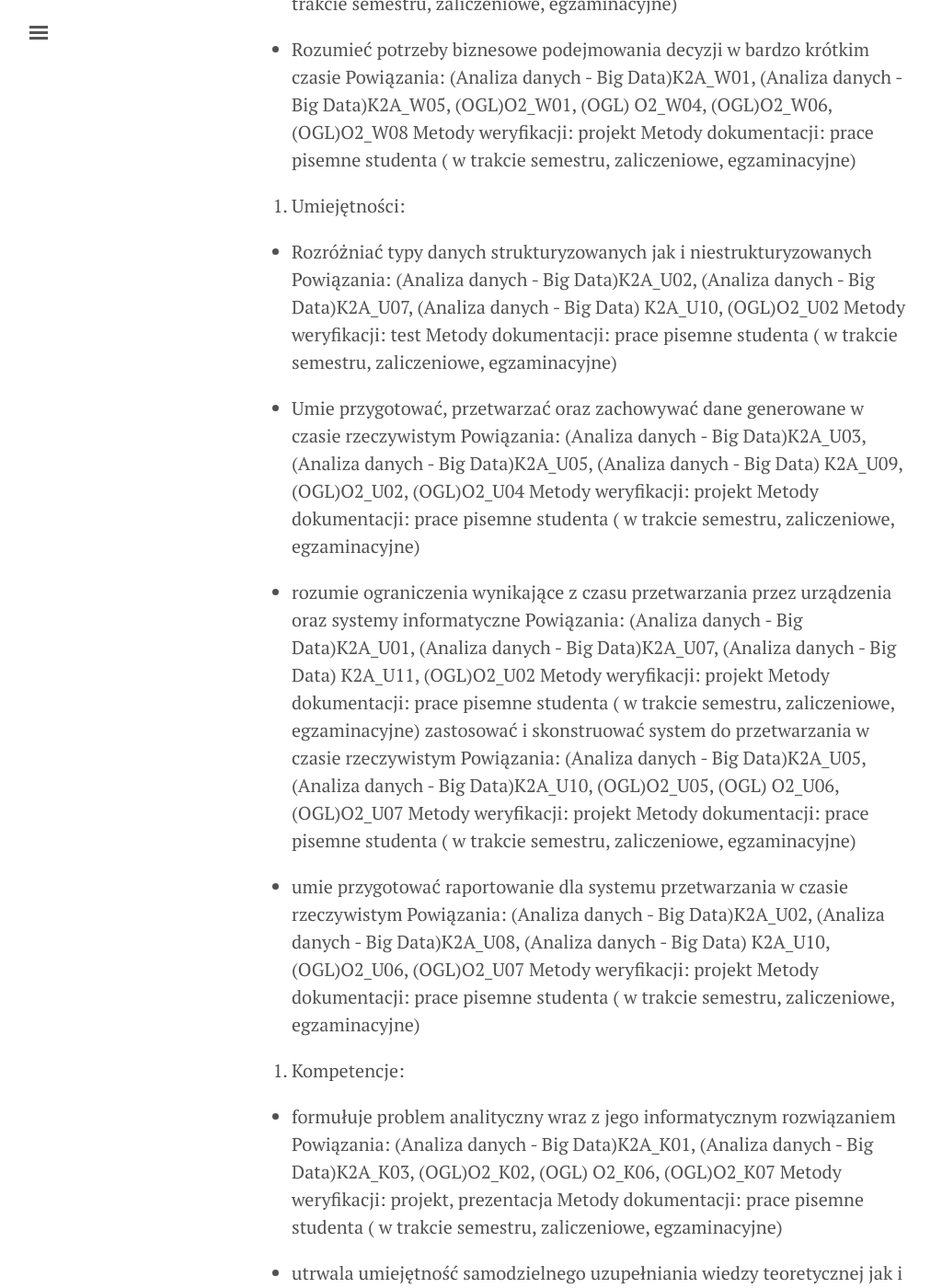
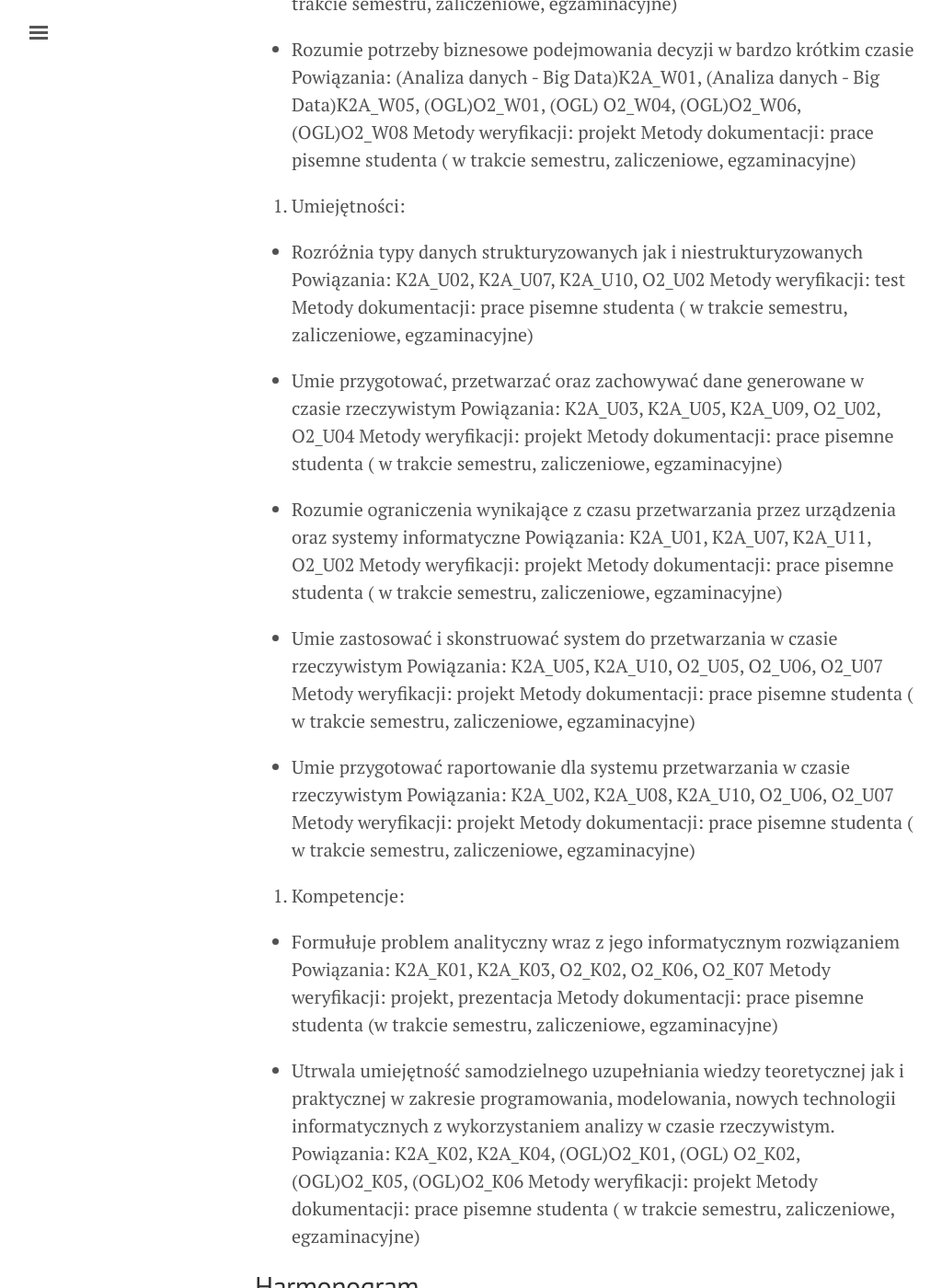
Before and after one commit to sebkaz-teaching/RealTime, a Jekyll site: the page built from syllabus.md, in a window 1280 px wide and 1400 px high, scrolled down 3508 px. Shown: the whole window at 92% size, without its empty margins (3-1027 px from the left). Built offline with Jekyll 4.4.1, drawn with Linux system fonts in a browser that asks for light colours; some of the changed text lies outside the part shown.

Commit message:
listopad 2020

```diff
--- a/syllabus.md
+++ b/syllabus.md
@@ -80,65 +80,53 @@ Powiązania: (Analiza danych - Big Data)K2A_W02, (Analiza danych - Big Data)K2A
 Metody weryfikacji: projekt
 Metody dokumentacji: prace pisemne studenta ( w trakcie semestru, zaliczeniowe, egzaminacyjne)
 
-- Rozumieć potrzeby biznesowe podejmowania decyzji w bardzo krótkim czasie
+- Rozumie potrzeby biznesowe podejmowania decyzji w bardzo krótkim czasie
 Powiązania: (Analiza danych - Big Data)K2A_W01, (Analiza danych - Big Data)K2A_W05, (OGL)O2_W01, (OGL) O2_W04, (OGL)O2_W06, (OGL)O2_W08
 Metody weryfikacji: projekt
 Metody dokumentacji: prace pisemne studenta ( w trakcie semestru, zaliczeniowe, egzaminacyjne)
 
 2. Umiejętności:
 
-- Rozróżniać typy danych strukturyzowanych jak i niestrukturyzowanych
-Powiązania: (Analiza danych - Big Data)K2A_U02, (Analiza danych - Big Data)K2A_U07, (Analiza danych - Big Data) K2A_U10, (OGL)O2_U02
+- Rozróżnia typy danych strukturyzowanych jak i niestrukturyzowanych
+Powiązania: K2A_U02, K2A_U07, K2A_U10, O2_U02
 Metody weryfikacji: test
 Metody dokumentacji: prace pisemne studenta ( w trakcie semestru, zaliczeniowe, egzaminacyjne)
 
 - Umie przygotować, przetwarzać oraz zachowywać dane generowane w czasie rzeczywistym
-Powiązania: (Analiza danych - Big Data)K2A_U03, (Analiza danych - Big Data)K2A_U05, (Analiza danych - Big Data) K2A_U09, (OGL)O2_U02, (OGL)O2_U04
+Powiązania:  K2A_U03, K2A_U05, K2A_U09, O2_U02, O2_U04
 Metody weryfikacji: projekt
 Metody dokumentacji: prace pisemne studenta ( w trakcie semestru, zaliczeniowe, egzaminacyjne)
 
- - rozumie ograniczenia wynikające z czasu przetwarzania przez urządzenia oraz systemy informatyczne
-Powiązania: (Analiza danych - Big Data)K2A_U01, (Analiza danych - Big Data)K2A_U07, (Analiza danych - Big Data) K2A_U11, (OGL)O2_U02
-Metody weryfikacji: projekt
-Metody dokumentacji: prace pisemne studenta ( w trakcie semestru, zaliczeniowe, egzaminacyjne)
-zastosować i skonstruować system do przetwarzania w czasie rzeczywistym
-Powiązania: (Analiza danych - Big Data)K2A_U05, (Analiza danych - Big Data)K2A_U10, (OGL)O2_U05, (OGL) O2_U06, (OGL)O2_U07
+- Rozumie ograniczenia wynikające z czasu przetwarzania przez urządzenia oraz systemy informatyczne
+Powiązania:  K2A_U01, K2A_U07, K2A_U11, O2_U02
 Metody weryfikacji: projekt
 Metody dokumentacji: prace pisemne studenta ( w trakcie semestru, zaliczeniowe, egzaminacyjne)
 
-- umie przygotować raportowanie dla systemu przetwarzania w czasie rzeczywistym
-Powiązania: (Analiza danych - Big Data)K2A_U02, (Analiza danych - Big Data)K2A_U08, (Analiza danych - Big Data) K2A_U10, (OGL)O2_U06, (OGL)O2_U07
+- Umie zastosować i skonstruować system do przetwarzania w czasie rzeczywistym
+Powiązania:  K2A_U05, K2A_U10, O2_U05, O2_U06, O2_U07
+Metody weryfikacji: projekt
+Metody dokumentacji: prace pisemne studenta ( w trakcie semestru, zaliczeniowe, egzaminacyjne)
+
+- Umie przygotować raportowanie dla systemu przetwarzania w czasie rzeczywistym
+Powiązania: K2A_U02, K2A_U08, K2A_U10, O2_U06, O2_U07
 Metody weryfikacji: projekt
 Metody dokumentacji: prace pisemne studenta ( w trakcie semestru, zaliczeniowe, egzaminacyjne)
 
 3. Kompetencje:
 
-- formułuje problem analityczny wraz z jego informatycznym rozwiązaniem
-Powiązania: (Analiza danych - Big Data)K2A_K01, (Analiza danych - Big Data)K2A_K03, (OGL)O2_K02, (OGL) O2_K06, (OGL)O2_K07
+- Formułuje problem analityczny wraz z jego informatycznym rozwiązaniem
+Powiązania: K2A_K01, K2A_K03, O2_K02,  O2_K06, O2_K07
 Metody weryfikacji: projekt, prezentacja
-Metody dokumentacji: prace pisemne studenta ( w trakcie semestru, zaliczeniowe, egzaminacyjne)
+Metody dokumentacji: prace pisemne studenta (w trakcie semestru, zaliczeniowe, egzaminacyjne)
 
-- utrwala umiejętność samodzielnego uzupełniania wiedzy teoretycznej jak i praktycznej w zakresie programowania,
-modelowania, nowych technologii informatycznych z wykorzystaniem analizy w czasie rzeczywistym. Powiązania: (Analiza danych - Big Data)K2A_K02, (Analiza danych - Big Data)K2A_K04, (OGL)O2_K01, (OGL) O2_K02, (OGL)O2_K05, (OGL)O2_K06
+- Utrwala umiejętność samodzielnego uzupełniania wiedzy teoretycznej jak i praktycznej w zakresie programowania,
+modelowania, nowych technologii informatycznych z wykorzystaniem analizy w czasie rzeczywistym. Powiązania: K2A_K02, K2A_K04, (OGL)O2_K01, (OGL) O2_K02, (OGL)O2_K05, (OGL)O2_K06
 Metody weryfikacji: projekt
 Metody dokumentacji: prace pisemne studenta ( w trakcie semestru, zaliczeniowe, egzaminacyjne)
 
 
 
 ## Harmonogram
-
-Zajęcia odbywają się w **...** w ....
-
-- **Wykład** od 8:00 do 9:30
-- **Laboratorium** od 9:45 do 11:15
-
-
-data        | Wykład      | ćwiczenia
-------------|-------------|-----------------
-Luty 21  |Wiadomości wstępne | |
-Luty 28 |  Software installation, Python cz1|
-Marzec 7  | Big Data  | Python cz2|
-Marzec 15  | TBA
 
 
 ## Realizacja przedmiotu
```
Also changed, not shown: other parts of syllabus.md (+3 -3 lines), 01_Intro.md (renamed from 01_Intro_W.md, +11 -2 lines), 02_srodowisko_cw.md (renamed from 02_środowisko_cw.md, +8 -5 lines), 03_programowanie_cw.md (deleted, +0 -24 lines), praca z Colab.md (added, +6 -0 lines), praca z Dockerem.md (+5 -1 lines), praca z Git.md (added, +79 -0 lines), praca z gitem.md (deleted, +0 -77 lines), README.md, 2 other files.
